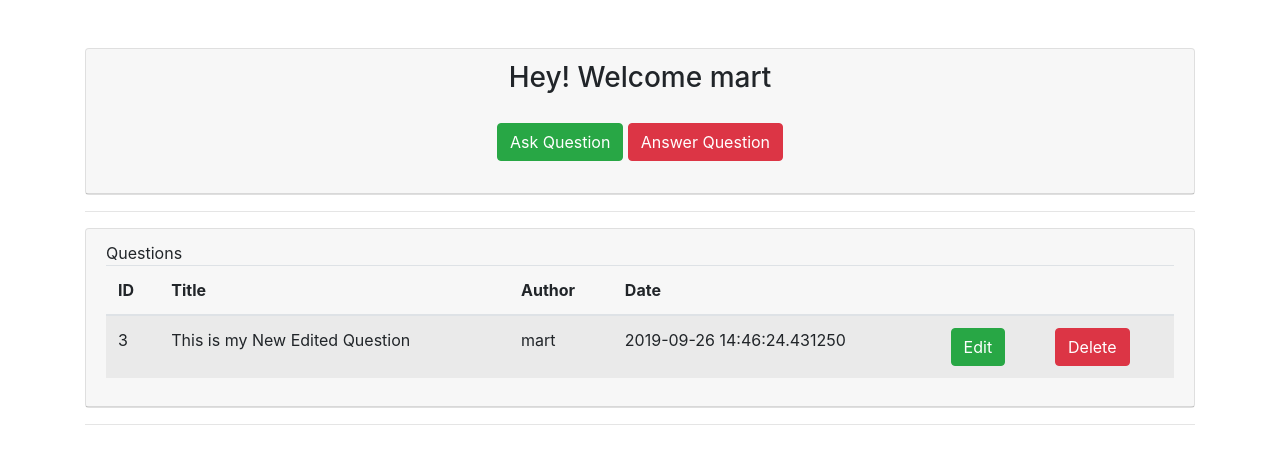
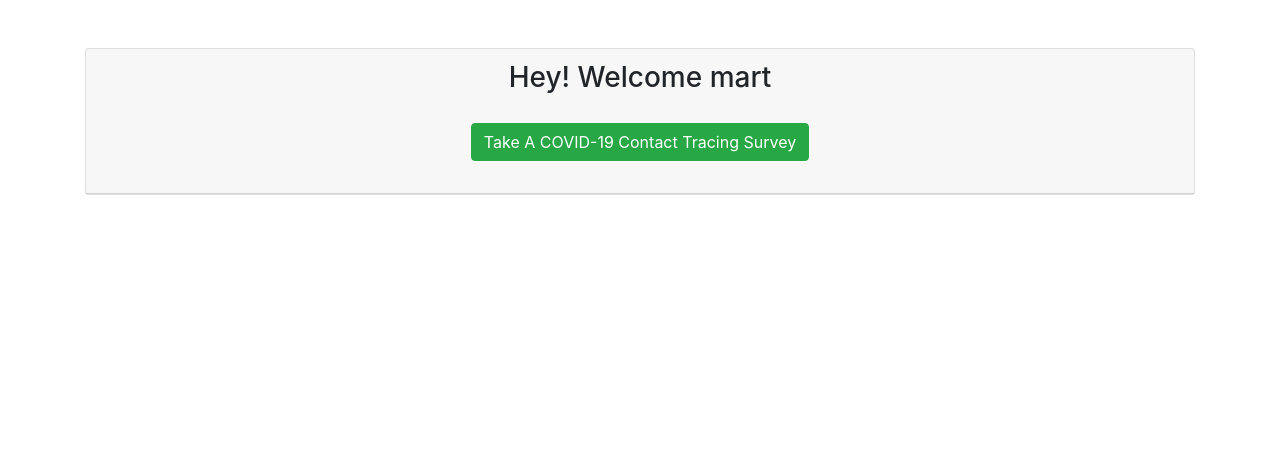
Before and after one commit to MartDevelopers-Inc/ContactTracingApp, a Flask app: page /dashboard in a window 1280 px wide. Shown: the part 56-520 px from the top of the page. Run offline with Flask 2, Linux system fonts and the light colour scheme; a user stored in the database is signed in; data comes from the database, SQL or seed files in the repository; some libraries are stand-ins or nearby versions.

Commit message:
Front End on Contact Tracing Form

```diff
--- a/app.py
+++ b/app.py
@@ -211,24 +211,34 @@
         return render_template('dashboard.html', questions=questions)
         return render_template('dashboard.html',  answers=answers)
     else:
-        msg = 'No Questions Found'
+        msg = 'No Contact Tracing Responses Found'
         return render_template('dashboard.html', msg=msg)
     # Close connection
     cur.close()
 
-# Question Form Class
+# Questionaire form
 class ArticleForm(Form):
-    title = StringField('Title', [validators.Length(min=1, max=200)])
-    body = TextAreaField('Body', [validators.Length(min=30)])
+    name= StringField('Full Name', [validators.Length(min=1, max=200)])
+    age = StringField('Age', [validators.length(min=1, max=200)])
+    phone = StringField('Phone Number',[validators.length(min=1,max=15)])
+    symptoms=TextAreaField('Symptoms',[validators.length(min=30)])
+    symptops_started = TextAreaField('When Did You Start Having These Symptoms', [validators.Length(min=20, max=200)])
+    closeness = StringField('Have You Been Close To Someonw With Symptoms',[validators.length(min=20, max=200)])
+    other_medical_issues = StringField('Do You Have Any Medical Chronic Medical Condition - Name Them', [validators.length(min=20, max=200)])
 
 # Add question
-@app.route('/add_question', methods=['GET', 'POST'])
+@app.route('/take_survey', methods=['GET', 'POST'])
 @is_logged_in
 def add_question():
     form = ArticleForm(request.form)
     if request.method == 'POST' and form.validate():
-        title = form.title.data
-        body = form.body.data
+        name = form.name.data
+        age = form.age.data
+        phone = form.phone.data
+        symptoms = form.symptoms.data
+        symptops_started = form.symptops_started.data
+        closeness = form.closeness.data
+        other_medical_issues = form.other_medical_issues.data
 
         # Create Cursor
         cur = mysql.connection.cursor()
@@ -246,7 +256,7 @@
 
         return redirect(url_for('dashboard'))
 
-    return render_template('add_question.html', form=form)
+    return render_template('take_survey.html', form=form)
 
 
 # Add Answer
--- a/templates/dashboard.html
+++ b/templates/dashboard.html
@@ -7,47 +7,10 @@
       <div class="card-header">
         <h3>Hey!  Welcome {{session.username}} </h3>
           <div class="card-body">
-            <a class="btn btn-success" href="/add_question"> Ask Question</a>
-            <a class="btn btn-danger" href="/add_answer">Answer Question</a>
+            <a class="btn btn-success" href="/take_survey">Take A COVID-19 Contact Tracing Survey</a>
+              </a>
           </div>
       </div>
   </div>
-
-  <hr>
-   <div class="card">
-    <div class="card-header">Questions
-      <table class="table table-striped">
-        <thead>
-          <tr>
-            <th>ID</th>
-            <th>Title</th>
-            <th>Author</th>
-            <th>Date</th>
-            <th></th>
-            <th></th>
-          </tr>
-        </thead>
-
-          {% for question in questions %}
-            <tr>
-              <td>{{question.id}}</td>
-              <td>{{question.title}}</td>
-              <td>{{question.author}}</td>
-              <td>{{question.create_date}}</td>
-              <td><a href="edit_question/{{question.id}}" class="btn btn-success pull-right">Edit</a></td>
-              <td>
-                <form action="{{url_for('delete_question', id=question.id)}}" method="post">
-                  <input type="hidden" name="_method" value="DELETE">
-                  <input type="submit" value="Delete" class="btn btn-danger">
-                </form>
-              </td>
-            </tr>
-          {% endfor %}
-        </table>
-      </div>
-    </div>
-   <hr>
-
-
 </div>
 {% endblock %}
```
Also changed, not shown: templates/add_question.html (deleted, +0 -22 lines), templates/home.html (+4 -28 lines), templates/take_survey.html (added, +31 -0 lines).
